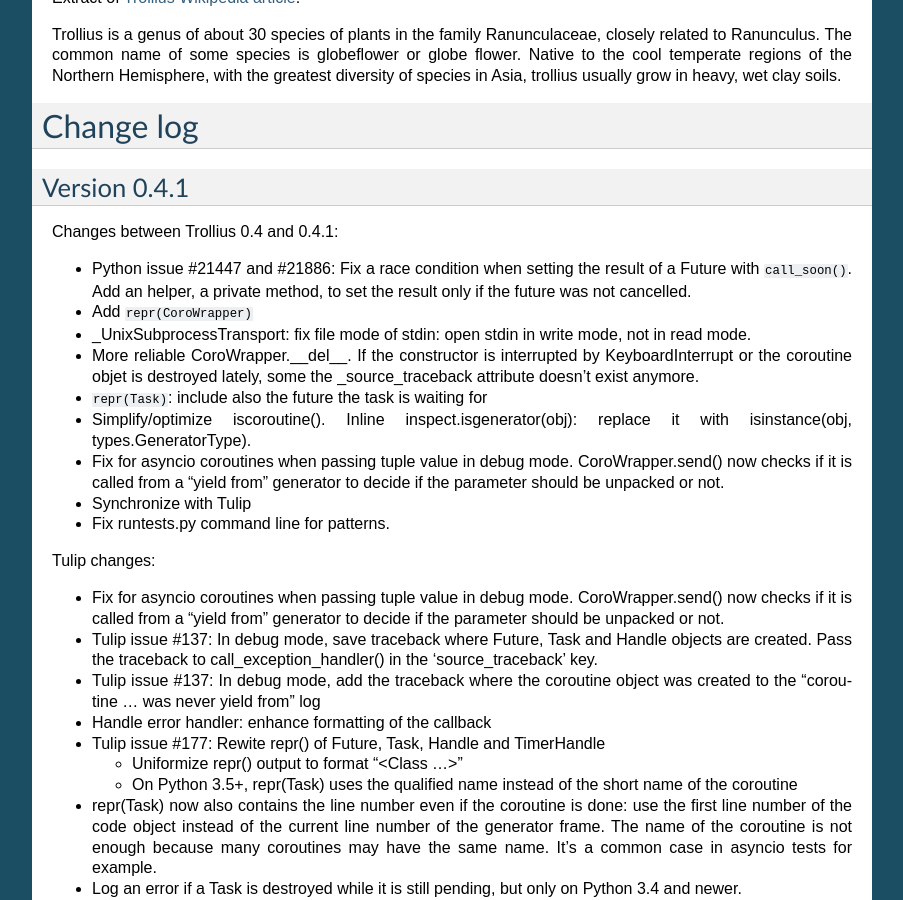
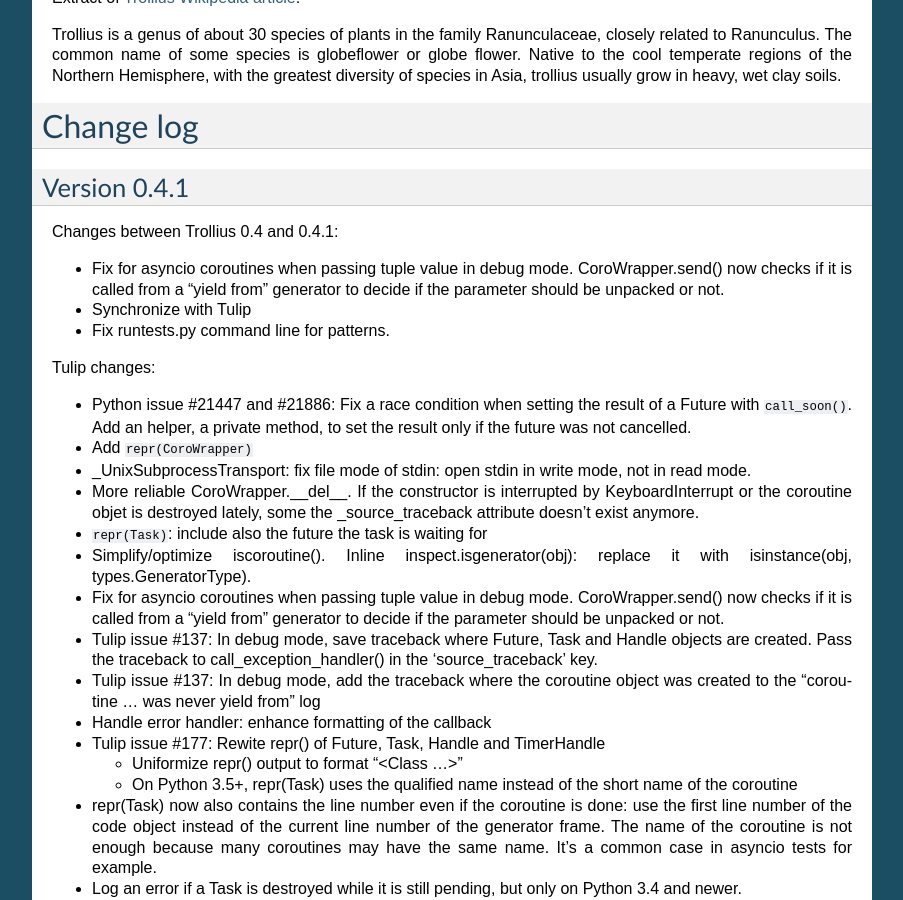
Before and after one commit to openstack-archive/deb-python-trollius, a Sphinx documentation site: the page built from doc/index.rst, in a window 1280 px wide and 900 px high, scrolled down 5895 px. Shown: the whole window, without its empty margins (198-1101 px from the left). Built offline with Sphinx 7.4.7, drawn with Linux system fonts in a browser that asks for light colours; part of the change alters nothing that is shown.

```diff
--- a/doc/index.rst
+++ b/doc/index.rst
@@ -391,6 +391,15 @@ Version 0.4.1
 
 Changes between Trollius 0.4 and 0.4.1:
 
+* Fix for asyncio coroutines when passing tuple value in debug mode.
+  CoroWrapper.send() now checks if it is called from a "yield from" generator
+  to decide if the parameter should be unpacked or not.
+* Synchronize with Tulip
+* Fix runtests.py command line for patterns.
+
+
+Tulip changes:
+
 * Python issue #21447 and #21886: Fix a race condition when setting the result
   of a Future with ``call_soon()``. Add an helper, a private method, to set
   the result only if the future was not cancelled.
@@ -403,15 +412,6 @@ Changes between Trollius 0.4 and 0.4.1:
 * ``repr(Task)``: include also the future the task is waiting for
 * Simplify/optimize iscoroutine(). Inline inspect.isgenerator(obj): replace it
   with isinstance(obj, types.GeneratorType).
-* Fix for asyncio coroutines when passing tuple value in debug mode.
-  CoroWrapper.send() now checks if it is called from a "yield from" generator
-  to decide if the parameter should be unpacked or not.
-* Synchronize with Tulip
-* Fix runtests.py command line for patterns.
-
-
-Tulip changes:
-
 * Fix for asyncio coroutines when passing tuple value in debug mode.
   CoroWrapper.send() now checks if it is called from a "yield from" generator
   to decide if the parameter should be unpacked or not.
```
